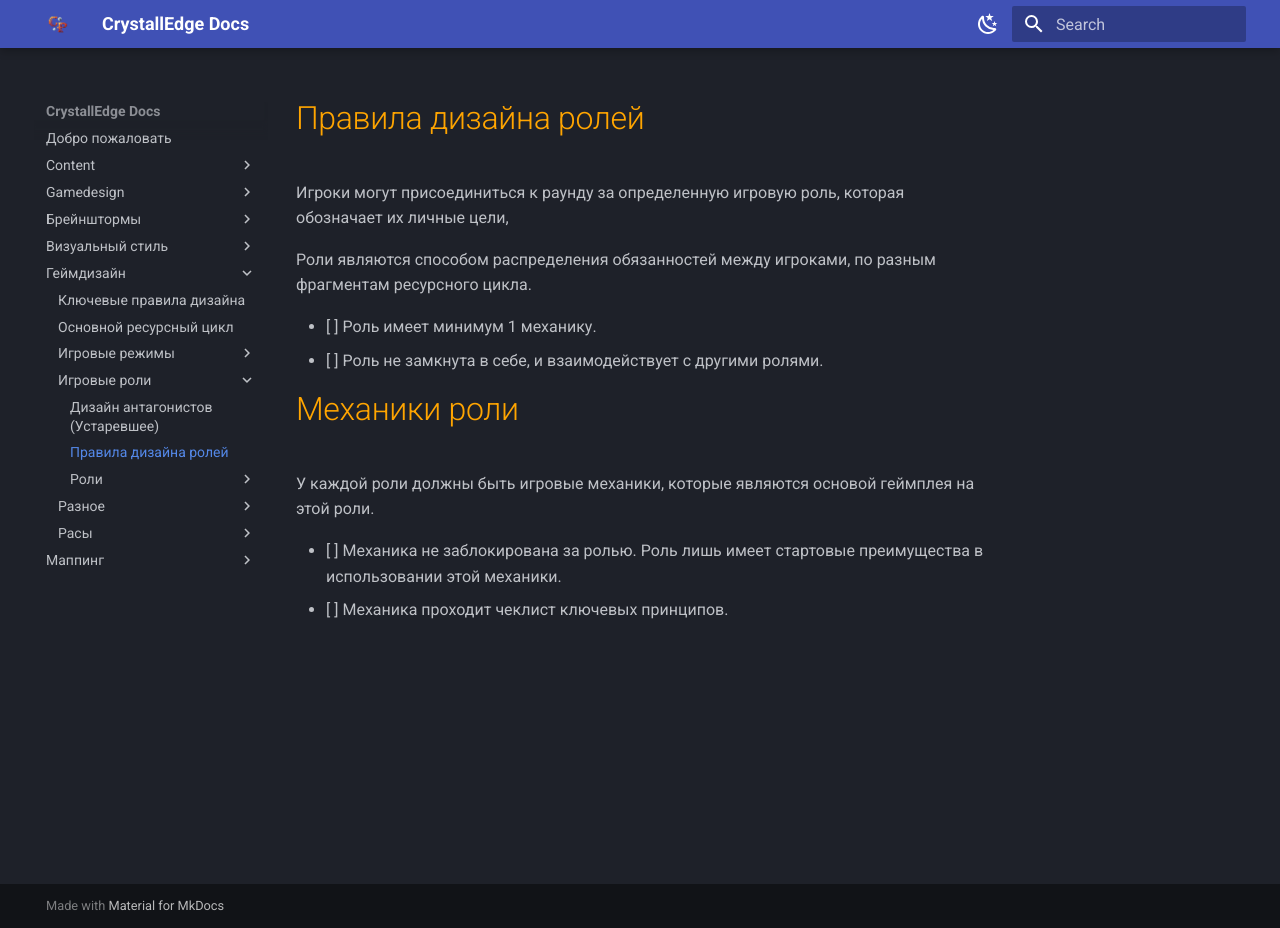
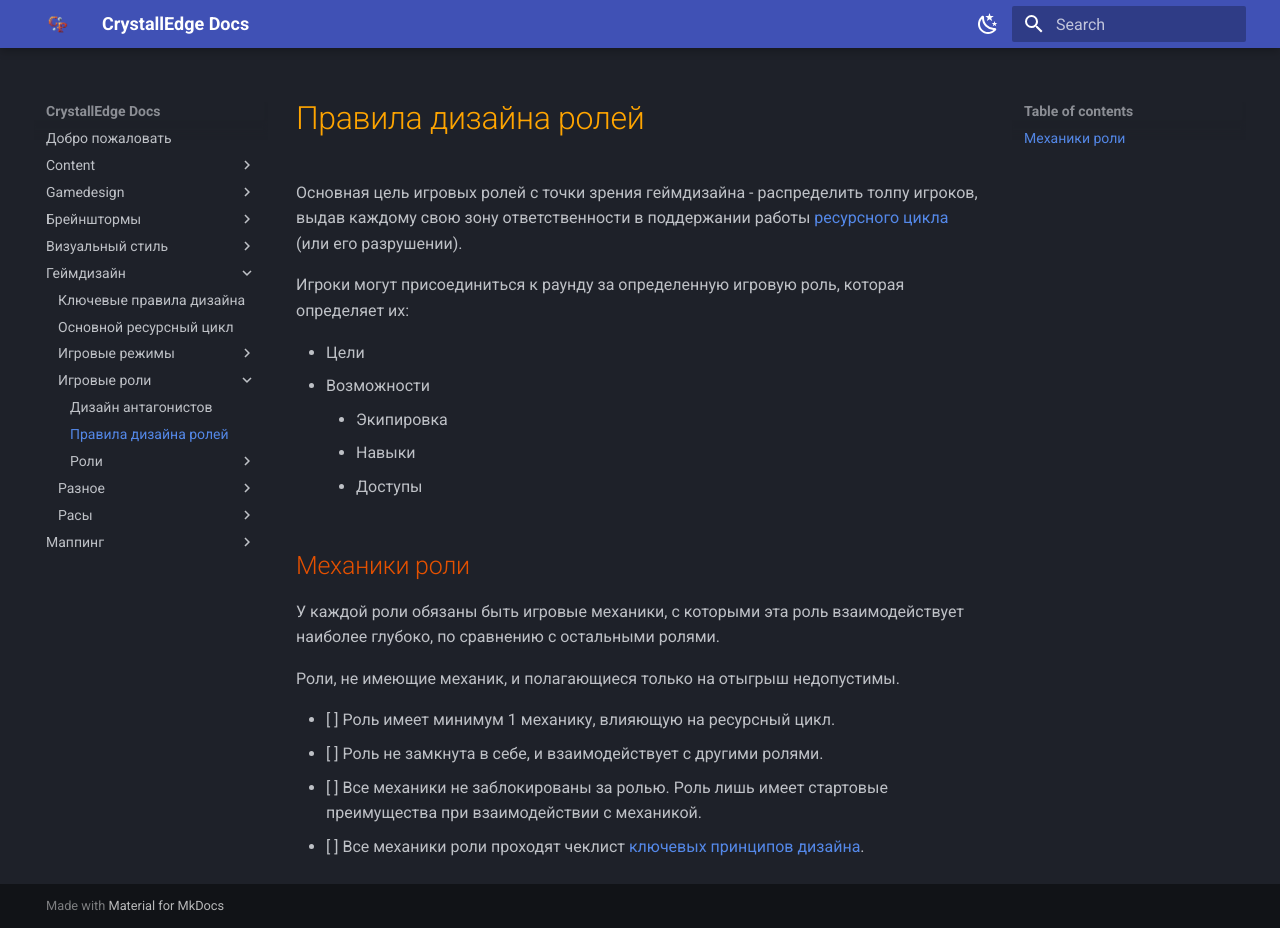
Before and after one commit to crystallpunk-14/crystallpunk-docs, an MkDocs documentation site: the page built from docs/Геймдизайн/Игровые роли/Правила дизайна ролей.md, in a window 1280 px wide and 928 px high. Built offline with MkDocs 1.6.1 and Material for MkDocs 9.7.7, drawn with Linux system fonts in a browser that asks for light colours.

Commit message:
Update documentation and enhance markdown examples
Expanded the README with examples of supported markdown features, including notes, warnings, success blocks, footnotes, and tables. Updated antagonist design doc to clarify its deprecated status. Refined role design guidelines for clarity and structure, emphasizing the importance of mechanics and interaction. Added a warning block to the resource cycle doc to highlight restrictions on equipment resources.

```diff
--- a/docs/Геймдизайн/Игровые роли/Правила дизайна ролей.md
+++ b/docs/Геймдизайн/Игровые роли/Правила дизайна ролей.md
@@ -1,13 +1,20 @@
 # Правила дизайна ролей
-Игроки могут присоединиться к раунду за определенную игровую роль, которая обозначает их личные цели,
+Основная цель игровых ролей с точки зрения геймдизайна - распределить толпу игроков, выдав каждому свою зону ответственности в поддержании работы [ресурсного цикла](../Ресурсный цикл.md) (или его разрушении).
 
-Роли являются способом распределения обязанностей между игроками, по разным фрагментам ресурсного цикла.
+Игроки могут присоединиться к раунду за определенную игровую роль, которая определяет их:
 
-- [ ] Роль имеет минимум 1 механику.
+- Цели
+- Возможности
+	- Экипировка
+	- Навыки
+	- Доступы
+
+## Механики роли
+У каждой роли обязаны быть игровые механики, с которыми эта роль взаимодействует наиболее глубоко, по сравнению с остальными ролями.
+
+Роли, не имеющие механик, и полагающиеся только на отыгрыш недопустимы.
+
+- [ ] Роль имеет минимум 1 механику, влияющую на ресурсный цикл.
 - [ ] Роль не замкнута в себе, и взаимодействует с другими ролями.
-
-# Механики роли
-У каждой роли должны быть игровые механики, которые являются основой геймплея на этой роли.
-
-- [ ] Механика не заблокирована за ролью. Роль лишь имеет стартовые преимущества в использовании этой механики.
-- [ ] Механика проходит чеклист ключевых принципов.
+- [ ] Все механики не заблокированы за ролью. Роль лишь имеет стартовые преимущества при взаимодействии с механикой.
+- [ ] Все механики роли проходят чеклист [ключевых принципов дизайна](../Ключевые правила дизайна.md).
```
Also changed, not shown: README.md (+21 -0 lines), docs/Геймдизайн/Игровые роли/Антагонисты.md (+5 -1 lines), docs/Геймдизайн/Ресурсный цикл.md (+2 -1 lines).
